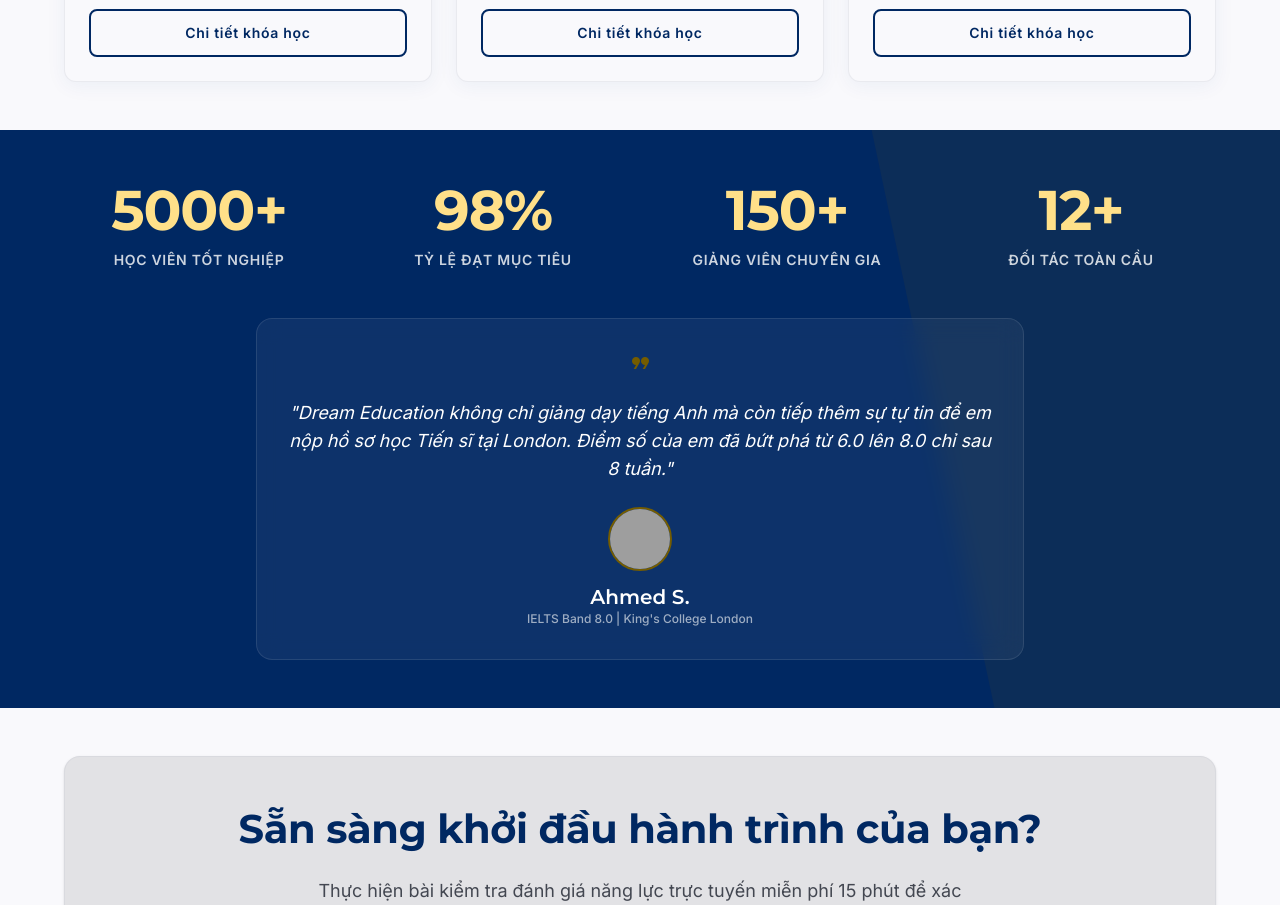
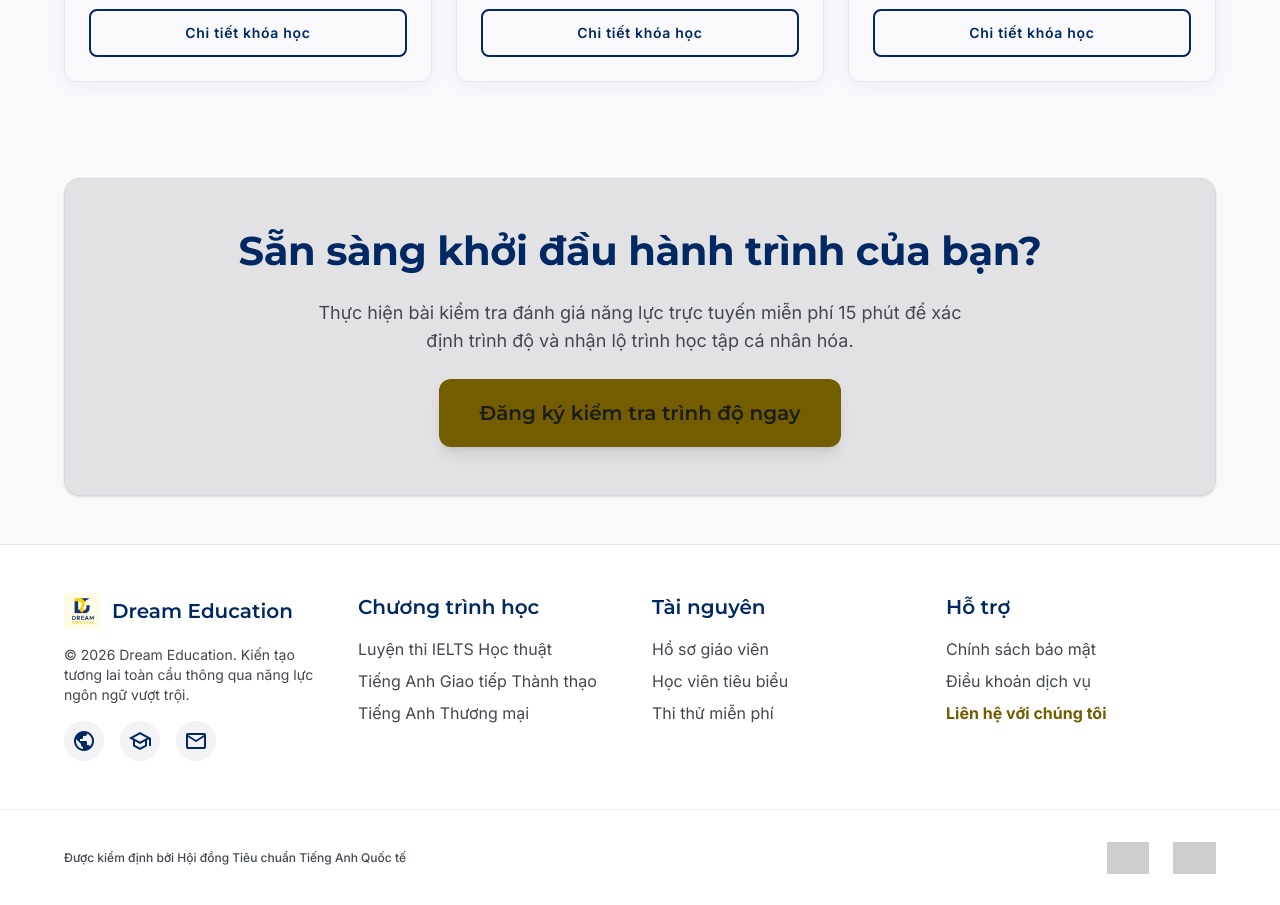
Before and after one commit to nhyysaepx/dream-edu, a React (Vite) app: page /#/ in a window 1280 px wide. Shown: the part 1740-2645 px from the top of the page. Built offline with nearby package versions, Linux system fonts and the light colour scheme; grey boxes are pictures that could not be loaded.

Commit message:
feat: remove success statistics and testimonial sections from homepage

```diff
--- a/src/pages/Home.jsx
+++ b/src/pages/Home.jsx
@@ -1,33 +1,6 @@
-import React, { useState, useEffect } from 'react';
+import React from 'react';
 import { Link } from 'react-router-dom';
 import studentImg from '../assets/student_gialuat.jpg';
-
-function AnimatedCounter({ target, suffix = '+' }) {
-  const [count, setCount] = useState(0);
-
-  useEffect(() => {
-    let start = 0;
-    const end = parseInt(target, 10);
-    if (start === end) return;
-
-    const totalDuration = 1500;
-    const incrementTime = Math.max(Math.floor(totalDuration / end), 15);
-
-    const timer = setInterval(() => {
-      start += Math.ceil(end / 100);
-      if (start >= end) {
-        clearInterval(timer);
-        setCount(end);
-      } else {
-        setCount(start);
-      }
-    }, incrementTime);
-
-    return () => clearInterval(timer);
-  }, [target]);
-
-  return <span>{count}{suffix}</span>;
-}
 
 export default function Home() {
   return (
@@ -251,61 +224,6 @@ export default function Home() {
         </div>
       </section>
 
-      {/* Success Statistics Section */}
-      <section className="py-stack-lg bg-primary text-on-primary relative overflow-hidden">
-        <div className="absolute top-0 right-0 w-1/3 h-full bg-secondary/10 skew-x-12 transform translate-x-20"></div>
-        <div className="max-w-container-max mx-auto px-margin-mobile md:px-margin-desktop relative z-10">
-          <div className="grid grid-cols-2 md:grid-cols-4 gap-gutter text-center">
-            <div className="space-y-2">
-              <div className="font-display-lg text-display-lg text-secondary-fixed font-bold">
-                <AnimatedCounter target="5000" />
-              </div>
-              <div className="font-label-lg text-label-lg uppercase opacity-80">Học viên tốt nghiệp</div>
-            </div>
-            <div className="space-y-2">
-              <div className="font-display-lg text-display-lg text-secondary-fixed font-bold">
-                <AnimatedCounter target="98" suffix="%" />
-              </div>
-              <div className="font-label-lg text-label-lg uppercase opacity-80">Tỷ lệ đạt mục tiêu</div>
-            </div>
-            <div className="space-y-2">
-              <div className="font-display-lg text-display-lg text-secondary-fixed font-bold">
-                <AnimatedCounter target="150" />
-              </div>
-              <div className="font-label-lg text-label-lg uppercase opacity-80">Giảng viên chuyên gia</div>
-            </div>
-            <div className="space-y-2">
-              <div className="font-display-lg text-display-lg text-secondary-fixed font-bold">
-                <AnimatedCounter target="12" />
-              </div>
-              <div className="font-label-lg text-label-lg uppercase opacity-80">Đối tác toàn cầu</div>
-            </div>
-          </div>
-
-          {/* Testimonial Teaser */}
-          <div className="mt-stack-lg bg-surface/5 backdrop-blur-md rounded-2xl p-8 border border-white/10 max-w-3xl mx-auto text-center">
-            <div className="mb-6 flex justify-center">
-              <span className="material-symbols-outlined text-secondary text-[48px]" style={{ fontVariationSettings: "'FILL' 1" }}>
-                format_quote
-              </span>
-            </div>
-            <p className="font-body-lg text-body-lg italic mb-6 leading-relaxed">
-              "Dream Education không chỉ giảng dạy tiếng Anh mà còn tiếp thêm sự tự tin để em nộp hồ sơ học Tiến sĩ tại London. Điểm số của em đã bứt phá từ 6.0 lên 8.0 chỉ sau 8 tuần."
-            </p>
-            <div className="flex flex-col items-center">
-              <div className="w-16 h-16 rounded-full overflow-hidden border-2 border-secondary mb-3">
-                <img
-                  alt="Ahmed S."
-                  className="w-full h-full object-cover"
-                  src="https://lh3.googleusercontent.com/aida-public/AB6AXuDc1n-ebBqSL_y8kgIt5_Grt3H5BrG0Q4s_ooDM6Ehy_fEsxHH6h9wC_xjP8uRNSpKGXD1dJclfWT0U55wGKKULWw9gIOPD2Yp3bIq3M98MoyN3uJ8ZEpzgvQrfJcZsIssgAxsVLqwOwzNwkvlIOfJ5nwQH_qo98V5itnxLNrEmOCBEP_0zhZGSEmEAtBqTiW1mSBxBLh5MN9L90bFAycbsCpC7tejyVLqkleUDWhpcWGdHtfhk5RRSjO1LjQUrWgV4syszV8QUroU"
-                />
-              </div>
-              <div className="font-headline-sm text-headline-sm font-bold">Ahmed S.</div>
-              <div className="font-label-md text-label-md opacity-60">IELTS Band 8.0 | King's College London</div>
-            </div>
-          </div>
-        </div>
-      </section>
 
       {/* CTA Section */}
       <section className="py-stack-lg text-center">
```
